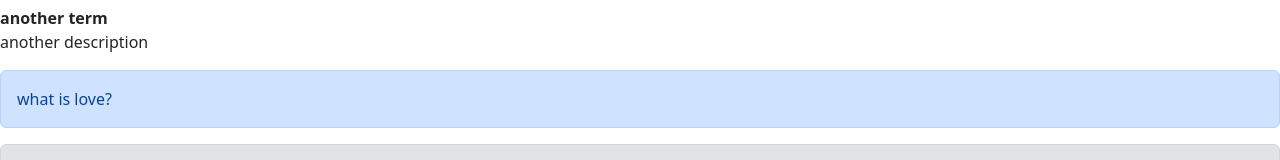
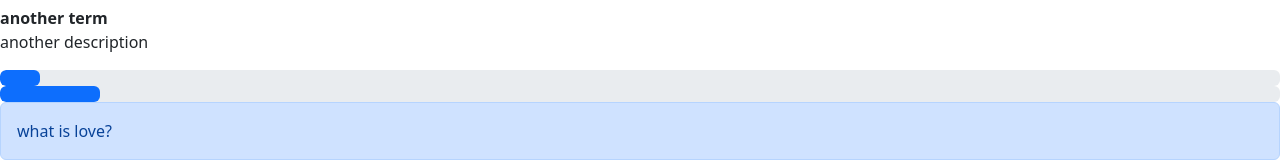
Before and after one commit to Salym7/JunJun-react-course, a React (Create React App) app: page / in a window 1280 px wide. Shown: the part 422-582 px from the top of the page. Built offline with nearby package versions, Linux system fonts and the light colour scheme.

Commit message:
add components Progress

```diff
--- a/src/App.js
+++ b/src/App.js
@@ -1,10 +1,10 @@
 import Card from "./components/Card";
 import CardV2 from "./components/CardV2";
 import DefinitionsList from "./components/DefinitionsList";
-// import Progress from "./components/Progress";
+import Progress from "./components/Progress";
 import Alert from "./components/Alert";
 import ListGroup from "./components/ListGroup";
-// import BtnGroup from "./components/BtnGroup";
+import BtnGroup from "./components/BtnGroup";
 
 function App() {
     const definitions = [
@@ -19,14 +19,15 @@ function App() {
             <CardV2 text={'Only Text'}/>
             <CardV2 title={'This is TITLE'} text={'This is Text'}/>
             <DefinitionsList data={definitions}/>
-            {/*<Progress  />;*/}
+            <Progress percentage={40} />
+            <Progress percentage={100} />
             <Alert type="primary" text="what is love?" />
             <Alert type="secondary" text="second what is love?" />
             <ListGroup>
                 <p>one</p>
                 <p>two</p>
             </ListGroup>
-            {/*<BtnGroup />*/}
+            <BtnGroup />
         </div>
     );
 }
--- /dev/null
+++ b/src/components/Progress.jsx
@@ -0,0 +1,23 @@
+import React, {Component} from 'react';
+import PropTypes from 'prop-types';
+
+class Progress extends Component {
+    render() {
+        const {percentage} = this.props
+        return (
+            <div className="progress">
+                <div className="progress">
+                    <div className="progress-bar" role="progressbar" aria-valuenow={percentage} aria-valuemin="0"
+                         aria-valuemax="100" aria-label="progressbar"  style={{width: `${percentage}px`}}>
+                    </div>
+                 </div>
+            </div>
+        );
+    }
+}
+
+Progress.propTypes = {
+    percentage: PropTypes.number,
+}
+
+export default Progress;
```
